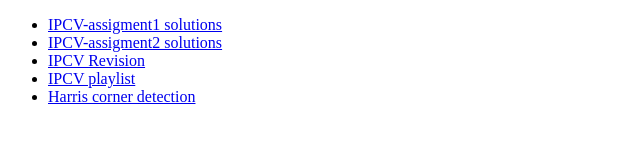
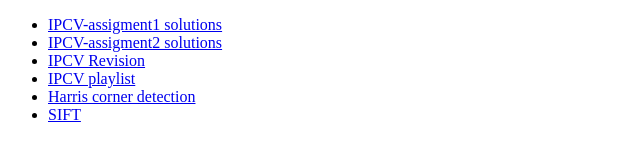
Before and after one commit to shahjoyal/endsem, a plain HTML site: page ipcv.html in a window 1280 px wide. Shown: the full height of the page, 0-640 px from the left. Drawn offline with Linux system fonts and the light colour scheme.

Commit message:
Update ipcv.html

```diff
--- a/ipcv.html
+++ b/ipcv.html
@@ -12,6 +12,7 @@
     <li><a href="https://docs.google.com/document/d/1IeLKrsMJoe0bbPhjMb_En7nSZdplaDbKh43G3UnDSMk/edit?usp=sharing">IPCV Revision</a></li>
     <li><a href="https://www.youtube.com/watch?v=J-KxVvDRl18&list=PLbwfaPBgAKFEPBg-OFzmjFWmRKKrYigLi&pp=iAQB">IPCV playlist</a></li>
         <li><a href="https://youtu.be/vgSmxhXXF_4?si=jQwfNZXETu70FF1Z">Harris corner detection</a></li>
+         <li><a href="https://youtu.be/4AvTMVD9ig0?si=h-h8ELGkdHKQIIzX">SIFT</a></li>
 </ul>
 </body>
 </html>
```
